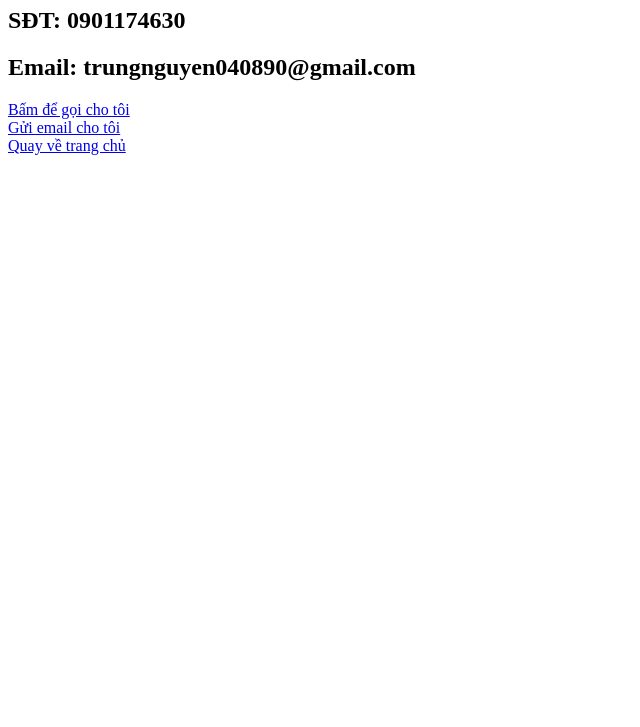
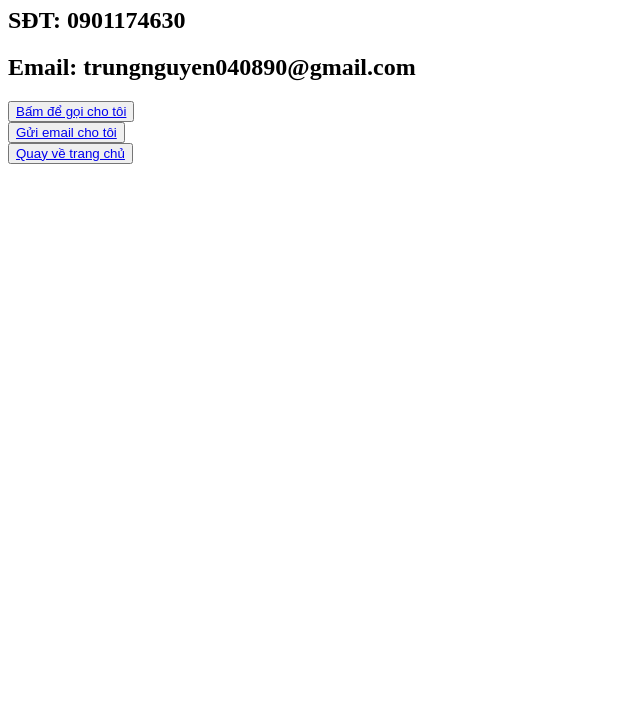
Before and after one commit to trungnguyen040890/myfirstwebsite, a plain HTML site: page lienhe.html in a window 1280 px wide. Shown: the part 73-800 px from the top of the page, without its empty margins (0-640 px from the left). Drawn offline with Linux system fonts and the light colour scheme.

Commit message:
Add files via upload

```diff
--- a/lienhe.html
+++ b/lienhe.html
@@ -9,8 +9,10 @@
     <h1>Tên: Trung</h1>
     <h2>SĐT: 0901174630</h2>
     <h2>Email: trungnguyen040890@gmail.com</h2>
-    <a href="tel:0901174630">Bấm để gọi cho tôi</a><br />
-    <a href="mailto:trungnguyen040890@gmail.com">Gửi email cho tôi</a><br />
-    <a href="./index.html">Quay về trang chủ</a>
+    <button><a href="tel:0901174630">Bấm để gọi cho tôi</a></button><br />
+    <button>
+      <a href="mailto:trungnguyen040890@gmail.com">Gửi email cho tôi</a></button
+    ><br />
+    <button><a href="./index.html">Quay về trang chủ</a></button>
   </body>
 </html>
```
Also changed, not shown: index.html (+2 -2 lines), video.html (+2 -2 lines).
